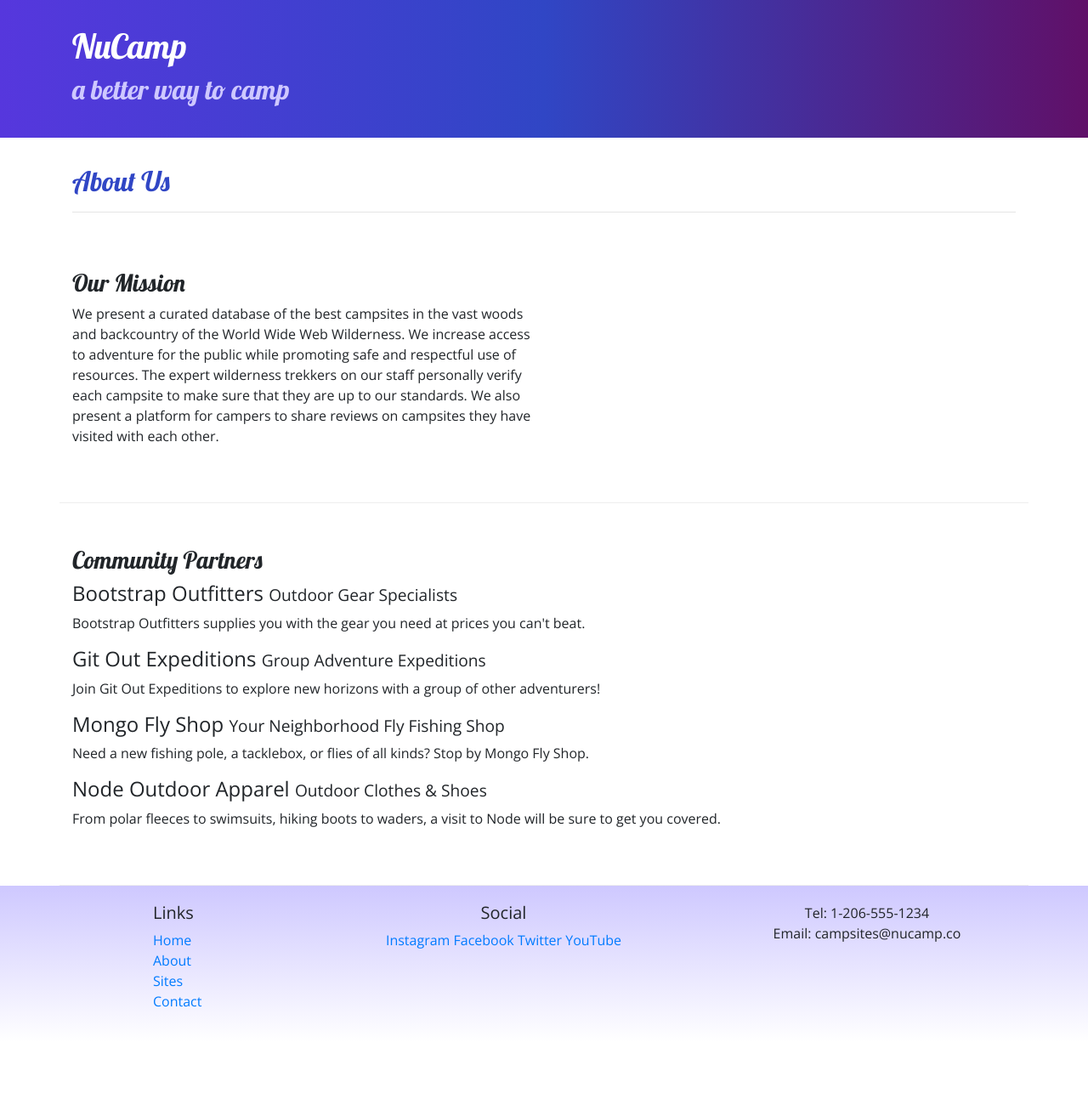
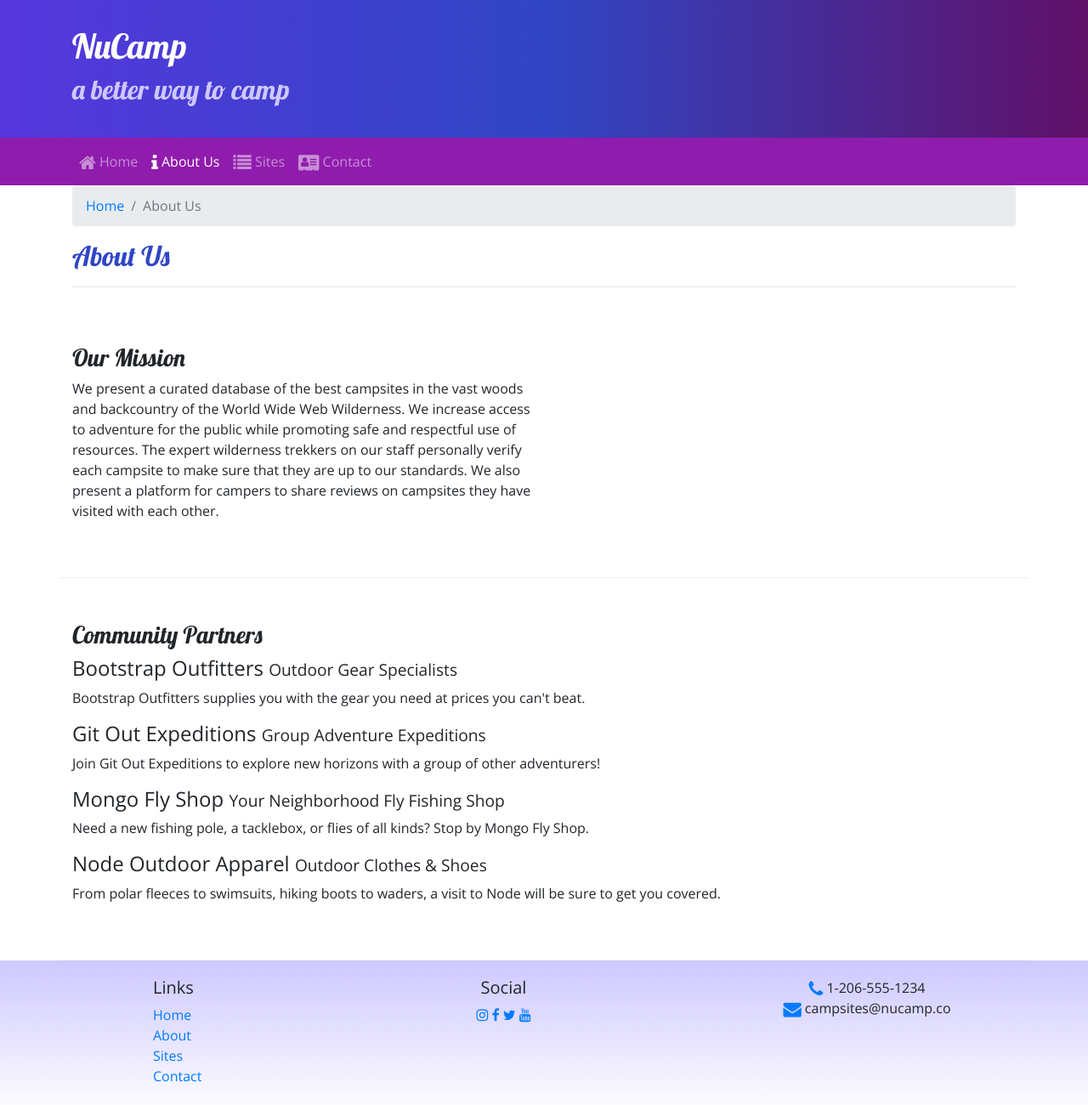
Before and after one commit to Mykey737/nucampsite, a website: page aboutus.html in a window 1280 px wide. Shown: the whole page at 85% size. Before the commit the page ends 1226 px from the top, so only its background shows below. Drawn offline with nearby package versions, Linux system fonts and the light colour scheme.

Commit message:
Icon Fonts

```diff
--- a/aboutus.html
+++ b/aboutus.html
@@ -11,6 +11,7 @@
    <link rel="stylesheet" href="node_modules/bootstrap/dist/css/bootstrap.min.css" />
 
    <!-- Additional CSS must be placed after Bootstrap CSS -->
+   <link rel="stylesheet" href="node_modules/font-awesome/css/font-awesome.min.css" />
    <link rel="stylesheet" href="https://fonts.googleapis.com/css?family=Lobster|Open+Sans" />
    <link rel="stylesheet" href="css/styles.css" />
 
@@ -24,6 +25,7 @@
         <div class="container">
             <div class="row">
                 <div class="col">
+
                     <h1>NuCamp</h1>
                     <h2>a better way to camp</h2>
                 </div>
@@ -31,9 +33,29 @@
         </div>
     </header>
 
+    <nav class="navbar navbar-expand-sm navbar-dark sticky-top">
+        <div class="container">
+            <button class="navbar-toggler ml-auto" type="button" data-toggle="collapse" data-target="#nucampNavbar">
+                <span class="navbar-toggler-icon"></span>
+            </button>
+            <div class="collapse navbar-collapse" id="nucampNavbar">
+                <ul class="navbar-nav">
+                    <li class="nav-item"><a class="nav-link" href="index.html"><i class="fa fa-home fa-lg"></i> Home</a></li>
+                    <li class="nav-item active"><a class="nav-link" href="#"><i class="fa fa-info fa-lg"></i> About Us</a></li>
+                    <li class="nav-item"><a class="nav-link" href="#"><i class="fa fa-list fa-lg"></i> Sites</a></li>
+                    <li class="nav-item"><a class="nav-link" href="#"><i class="fa fa-address-card fa-lg"></i> Contact</a></li>
+                </ul>
+            </div>
+        </div>
+    </nav>
+
     <div class="container">
         <div class="row">
             <div class="col-12">
+                <ol class="breadcrumb">
+                    <li class="breadcrumb-item"><a href="index.html">Home</a></li>
+                    <li class="breadcrumb-item active">About Us</li>
+                </ol>
                <h2>About Us</h2>
                <hr />
             </div>
@@ -75,14 +97,14 @@
                 </div>
                 <div class="col-6 col-sm-5 text-center">
                     <h5>Social</h5>
-                    <a href="http://instagram.com/">Instagram</a>
-                    <a href="http://facebook.com/">Facebook</a>
-                    <a href="http://twitter.com/">Twitter</a>
-                    <a href="http://youtube.com/">YouTube</a>
+                    <a href="http://instagram.com/"><i class="fa fa-instagram"> </i> </a>
+                    <a href="http://facebook.com/"><i class="fa fa-facebook"> </i> </a>
+                    <a href="http://twitter.com/"><i class="fa fa-twitter"> </i> </a>
+                    <a href="http://youtube.com/"><i class="fa fa-youtube"> </i> </a>
                 </div>
                 <div class="col-sm-4 text-center">
-                    Tel: 1-206-555-1234<br />
-                    Email: campsites@nucamp.co
+                    <i class="fa fa-phone fa-lg text-primary"></i> 1-206-555-1234<br />
+                    <i class="fa fa-envelope fa-lg text-primary"></i> campsites@nucamp.co
                 </div>
            </div>
         </div>
--- a/css/styles.css
+++ b/css/styles.css
@@ -20,6 +20,7 @@ footer {
 }
 
 .jumbotron {
+    margin: 0;
     padding: 30px;
     background-image: linear-gradient(to right, #5637DD, #3046C5, #601068);
     color: white;
@@ -30,3 +31,7 @@ footer {
     border-bottom: 1px ridge;
     min-height: 200px;
 }
+
+.navbar {
+    background-color: #901cad;
+}
--- a/package.json
+++ b/package.json
@@ -15,6 +15,7 @@
   },
   "dependencies": {
     "bootstrap": "^4.5.2",
+    "font-awesome": "^4.7.0",
     "jquery": "^3.5.1",
     "popper.js": "^1.16.1"
   }
```
Also changed, not shown: index.html (+24 -6 lines), 1 other file.
